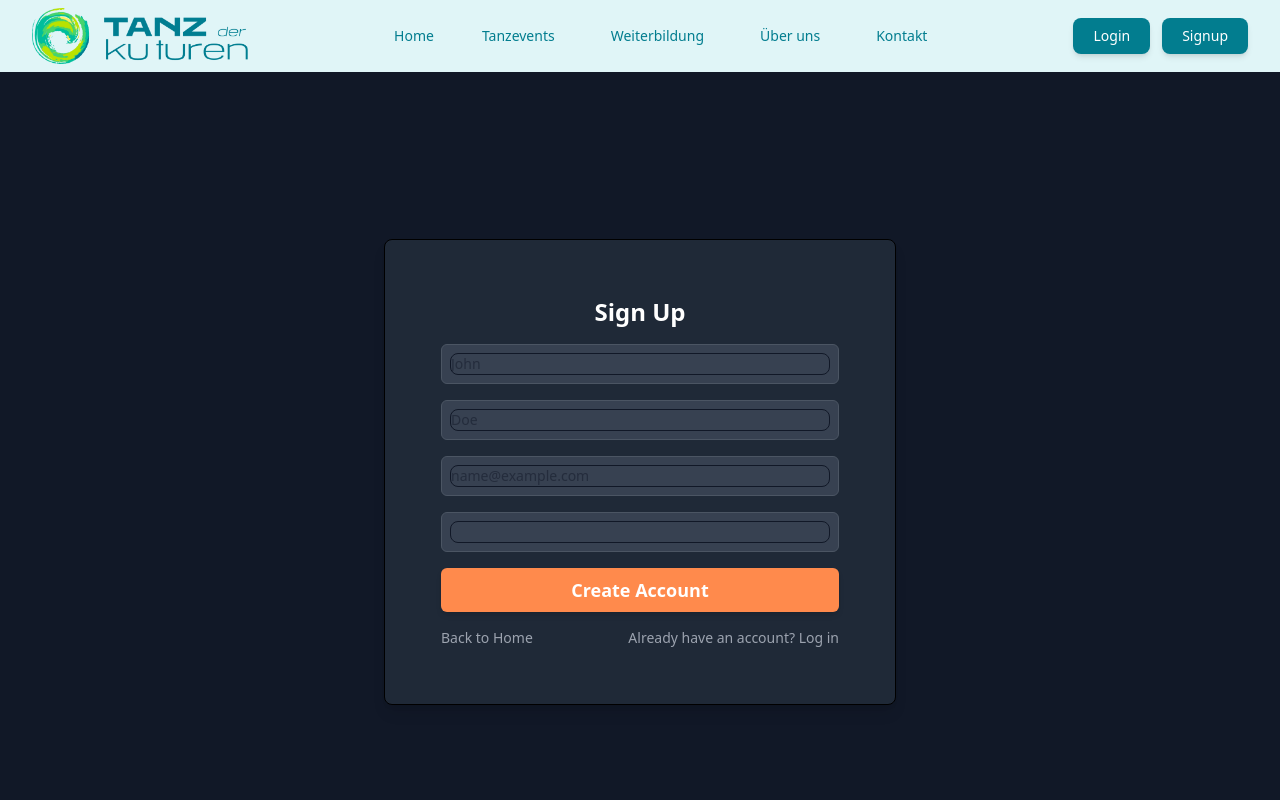
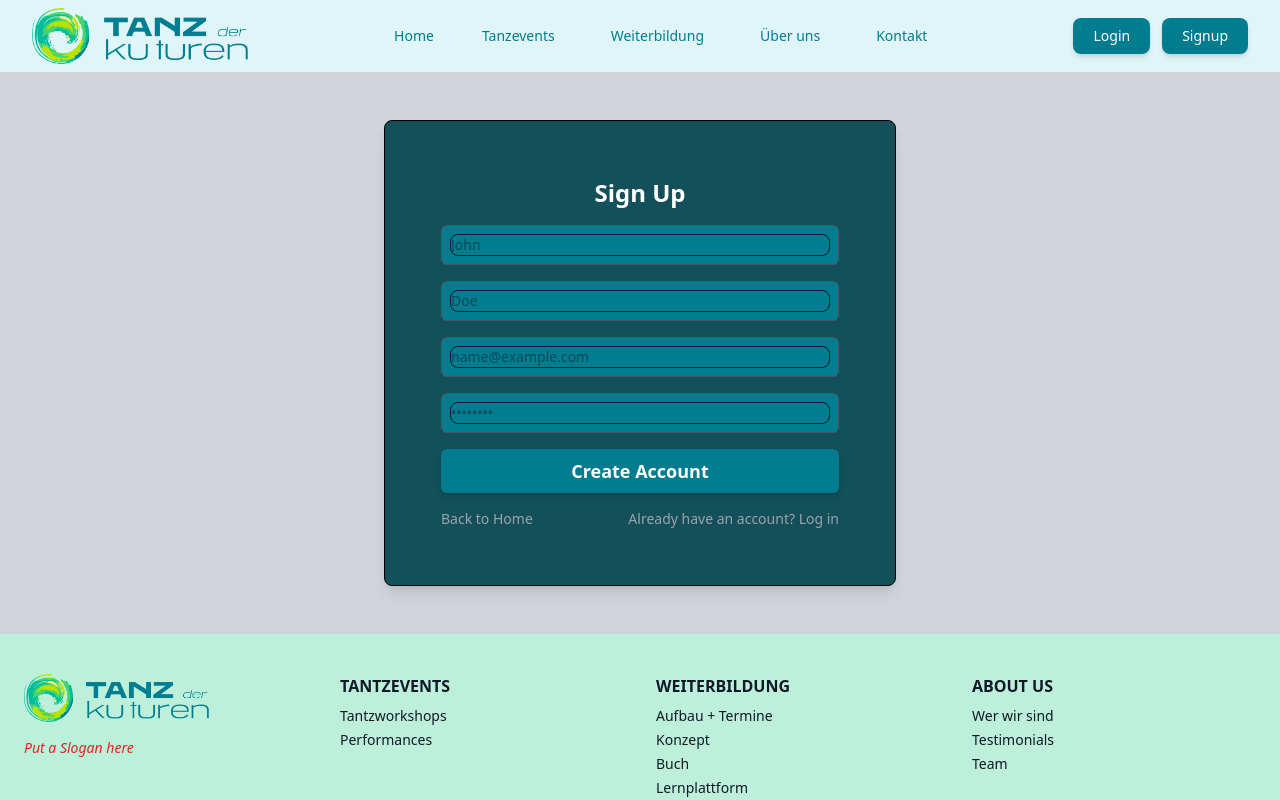
Before and after one commit to Mah30/tanz-der-kulturen, a React (Vite) app: page /signup in a window 1280 px wide. Shown: the top 800 px of the page. Built offline with nearby package versions, Linux system fonts and the light colour scheme.

Commit message:
fix:update color and fix footer to login and signup components

```diff
--- a/src/App.jsx
+++ b/src/App.jsx
@@ -7,9 +7,7 @@ import TanzworkshopsPage from "./pages/Tanzevents/TanzworkshopsPage";
 import LoginPage from "./pages/LoginPage";
 import Performances from "./pages/Tanzevents/Performances";
 import SignupPage from "./pages/SignupPage"
-
-
-
+import Footer from "./components/Footer";
 
 
 
@@ -20,6 +18,7 @@ function App() {
   return (
     <div>
       <Header />
+
 
 
       <Routes>
--- a/src/pages/LoginPage/LoginForm.jsx
+++ b/src/pages/LoginPage/LoginForm.jsx
@@ -49,6 +49,7 @@ const LoginForm = ({
         Sign In
       </Button>
     </form>
+
   );
 }
 
--- a/src/pages/LoginPage/index.jsx
+++ b/src/pages/LoginPage/index.jsx
@@ -4,6 +4,7 @@ import { Card, Alert } from "flowbite-react";
 /* import { authService } from "../services/authService"; */
 /* import { SessionContext } from "../SessionContext/SessionContext"; */
 import LoginForm from "./LoginForm";
+ import Footer from "../../components/Footer";
 /* import { Spinner, Button, Card, TextInput, Label, Alert } from  */"flowbite-react";
 
 
@@ -53,7 +54,9 @@ const LoginPage = () => {
   };
 
   return (
-    <div className="flex min-h-screen items-center justify-center bg-gray-300">
+    <div className="flex min-h-screen flex-col bg-gray-300">
+
+      <main className="flex-grow flex items-center justify-center px-4 py-12">
         <Card className="w-full max-w-sm p-8 bg-[#13505a] shadow-lg rounded-lg md:max-w-md lg:max-w-lg">
           <h3 className="mb-4 text-center text-2xl font-bold text-white">Log In</h3>
 
@@ -74,6 +77,9 @@ const LoginPage = () => {
             <Link to="/signup" className="text-gray-400 hover:text-red-500">Create an account</Link>
           </div>
         </Card>
+      </main>
+
+      <Footer />
     </div>
   );
 }
--- a/src/pages/SignupPage/SignupForm.jsx
+++ b/src/pages/SignupPage/SignupForm.jsx
@@ -1,3 +1,5 @@
+
+
 
 // src/components/SignupForm.jsx
 
@@ -5,81 +7,76 @@ import { Spinner, Button, Card, TextInput, Label, Alert } from "flowbite-react";
 import { Link } from "react-router-dom";
 
 const SignupForm = ({
-  firstName,
-  setFirstName,
-  lastName,
-  setLastName,
-  email,
-  setEmail,
-  password,
-  setPassword,
+  form,
+  onChange,
+  onSubmit,
   isLoading,
   error,
-  success,
-  handleSubmit
-}) => {
-  return (
-    <div className="flex min-h-screen items-center justify-center bg-gray-900">
-      <Card className="w-full max-w-sm p-8 bg-gray-800 shadow-lg rounded-lg md:max-w-md lg:max-w-lg">
-        <h3 className="mb-4 text-center text-2xl font-bold text-white">
-          Sign Up
-        </h3>
+  success
+}) => (
+  <Card className="w-full max-w-sm p-8 bg-[#13505a] shadow-lg rounded-lg md:max-w-md lg:max-w-lg">
+    <h3 className="mb-4 text-center text-2xl font-bold text-white">Sign Up</h3>
 
     {error && <Alert color="failure">{error}</Alert>}
     {success && <Alert color="success">{success}</Alert>}
 
-        <form onSubmit={handleSubmit} className="space-y-4">
+    <form onSubmit={onSubmit} className="space-y-4">
       <div>
         <Label htmlFor="firstName" value="First Name" className="text-gray-300" />
         <TextInput
           id="firstName"
+          name="firstName"
           type="text"
           placeholder="John"
-              value={firstName}
-              onChange={(e) => setFirstName(e.target.value)}
+          value={form.firstName}
+          onChange={onChange}
           required
-              className="w-full rounded-md border border-gray-600 bg-gray-700 p-2 text-white focus:border-blue-500 focus:ring-blue-500"
+          className="w-full rounded-md border border-gray-600 bg-[#027D8F] p-2 text-white focus:border-blue-500 focus:ring-blue-500"
         />
       </div>
       <div>
         <Label htmlFor="lastName" value="Last Name" className="text-gray-300" />
         <TextInput
           id="lastName"
+          name="lastName"
           type="text"
           placeholder="Doe"
-              value={lastName}
-              onChange={(e) => setLastName(e.target.value)}
+          value={form.lastName}
+          onChange={onChange}
           required
-              className="w-full rounded-md border border-gray-600 bg-gray-700 p-2 text-white focus:border-blue-500 focus:ring-blue-500"
+          className="w-full rounded-md border border-gray-600 bg-[#027D8F] p-2 text-white focus:border-blue-500 focus:ring-blue-500"
         />
       </div>
       <div>
         <Label htmlFor="email" value="Email" className="text-gray-300" />
         <TextInput
           id="email"
+          name="email"
           type="email"
           placeholder="name@example.com"
-              value={email}
-              onChange={(e) => setEmail(e.target.value)}
+          value={form.email}
+          onChange={onChange}
           required
-              className="w-full rounded-md border border-gray-600 bg-gray-700 p-2 text-white focus:border-blue-500 focus:ring-blue-500"
+          className="w-full rounded-md border border-gray-600 bg-[#027D8F] p-2 text-white focus:border-blue-500 focus:ring-blue-500"
         />
       </div>
       <div>
         <Label htmlFor="password" value="Password" className="text-gray-300" />
         <TextInput
           id="password"
+          name="password"
           type="password"
-              value={password}
-              onChange={(e) => setPassword(e.target.value)}
+          placeholder="••••••••"
+          value={form.password}
+          onChange={onChange}
           required
-              className="w-full rounded-md border border-gray-600 bg-gray-700 p-2 text-white focus:border-blue-500 focus:ring-blue-500"
+          className="w-full rounded-md border border-gray-600 bg-[#027D8F] p-2 text-white focus:border-blue-500 focus:ring-blue-500"
         />
       </div>
 
       <Button
         type="submit"
-            className="w-full rounded-md bg-orange-400 px-5 py-2 text-lg font-semibold text-white shadow-md transition-all duration-300 hover:bg-red-700 focus:outline-none focus:ring-4 focus:ring-red-500"
+        className="w-full rounded-md bg-[#027D8F] py-2 text-lg font-semibold text-white shadow-md transition-all duration-300 hover:bg-[#315358] focus:outline-none focus:ring-4 focus:ring-red-500"
         disabled={isLoading}
       >
         {isLoading && <Spinner size="sm" className="mr-2" />}
@@ -95,9 +92,8 @@ const SignupForm = ({
         Already have an account? Log in
       </Link>
     </div>
+
   </Card>
-    </div>
 );
-}
 
 export default SignupForm;
--- a/src/pages/SignupPage/index.jsx
+++ b/src/pages/SignupPage/index.jsx
@@ -3,13 +3,16 @@ import { useNavigate, Link } from "react-router-dom";
 /* import { authService } from "../services/authService"; */
 /* import { SessionContext } from "../SessionContext/SessionContext"; */
 import SignupForm from "./SignupForm";
+import Footer from "../../components/Footer"
 
 
 const SignupPage = () => {
-    const [firstName, setFirstName] = useState("");
-  const [lastName, setLastName] = useState("");
-  const [email, setEmail] = useState("");
-  const [password, setPassword] = useState("");
+  const [form, setForm] = useState({
+    firstName: "",
+    lastName: "",
+    email: "",
+    password: ""
+  });
 
   const [error, setError] = useState("");
   const [success, setSuccess] = useState("");
@@ -22,6 +25,11 @@ const SignupPage = () => {
     return <h2>Loading...</h2>;
   } */
 
+    const handleInputChange = (e) => {
+      const { name, value } = e.target;
+      setForm((prev) => ({ ...prev, [name]: value }));
+    };
+
   const handleSubmit = async (e) => {
     e.preventDefault();
     setIsLoading(true);
@@ -29,7 +37,7 @@ const SignupPage = () => {
     setSuccess("");
 
     try {
-      await authService.signup(firstName, lastName, email, password);
+      //await authService.signup(firstName, lastName, email, password);
       setSuccess("Account created successfully! Redirecting...");
       setTimeout(() => navigate("/login"), 1500);
     } catch (error) {
@@ -45,20 +53,19 @@ const SignupPage = () => {
   };
 
   return (
-    <SignupForm
-      firstName={firstName}
-      setFirstName={setFirstName}
-      lastName={lastName}
-      setLastName={setLastName}
-      email={email}
-      setEmail={setEmail}
-      password={password}
-      setPassword={setPassword}
-      isLoading={isLoading}
-      error={error}
-      success={success}
-      handleSubmit={handleSubmit}
-    />
+    <div className="flex min-h-screen flex-col bg-gray-300">
+      <main className="flex-grow flex items-center justify-center px-4 sm:px-6 lg:px-8 py-12">
+        <SignupForm
+          form={form}
+          onChange={handleInputChange}
+          onSubmit={handleSubmit}
+          isLoading={isLoading}
+          error={error}
+          success={success}
+        />
+      </main>
+      <Footer />
+    </div>
   );
 }
 export default SignupPage;
```
Lines whose indentation alone changed are shown as unchanged.
